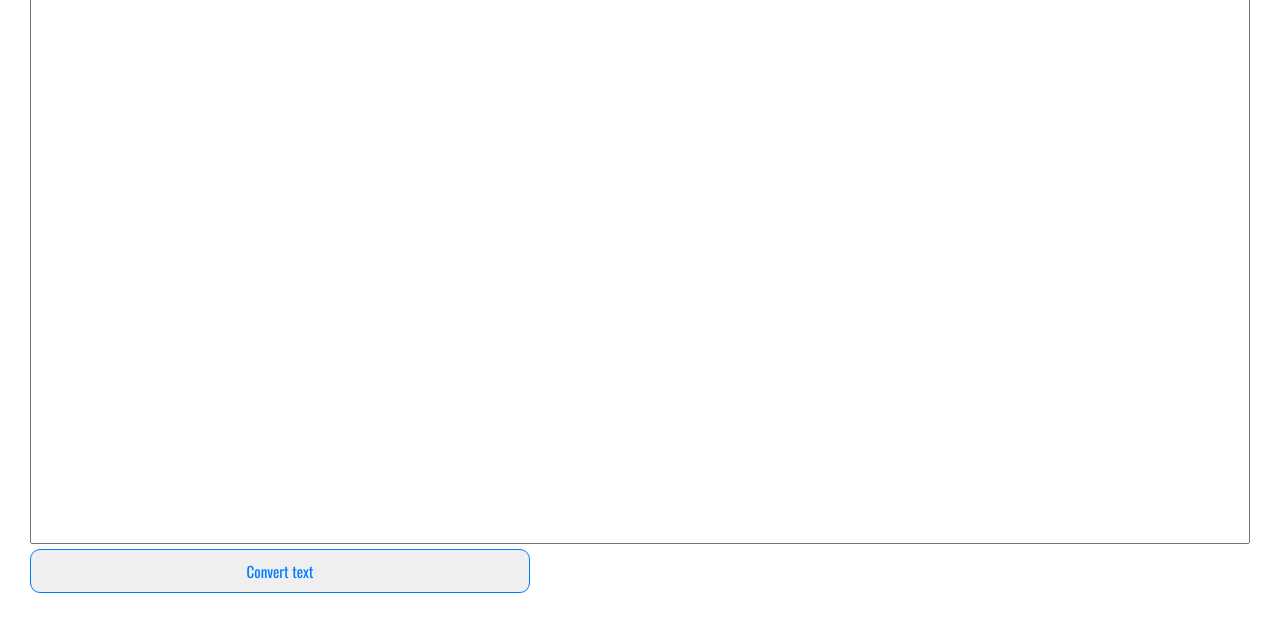
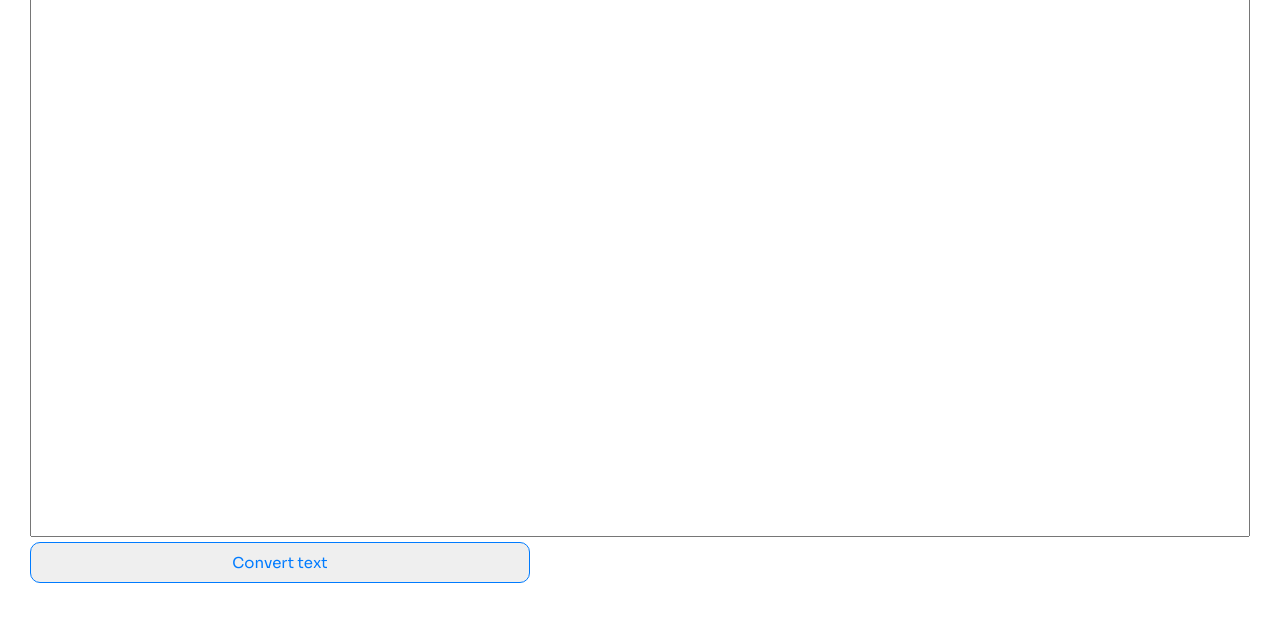
Before and after one commit to fabriciofsn/textConverterUpperCase-lowerCase, a plain HTML site: page index.html in a window 1280 px wide. Shown: the part 173-800 px from the top of the page. Drawn offline with nearby package versions, Linux system fonts and the light colour scheme.

Commit message:
Update style.css
atualização de font-family

```diff
--- a/style.css
+++ b/style.css
@@ -2,7 +2,7 @@
     margin: 0;
     padding: 0;
     box-sizing: border-box;
-    font-family: 'Oswald', sans-serif;
+    font-family: 'sora', sans-serif;
 }
 
 html,body{
```
